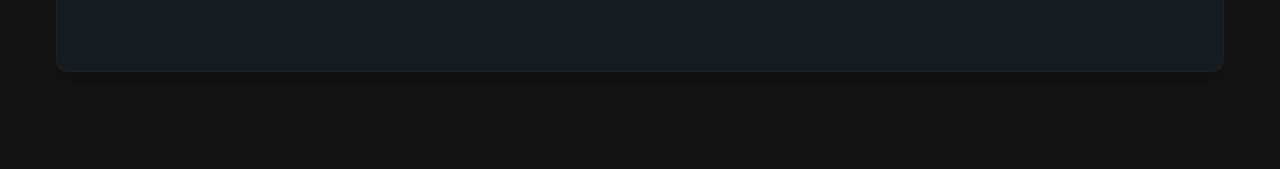
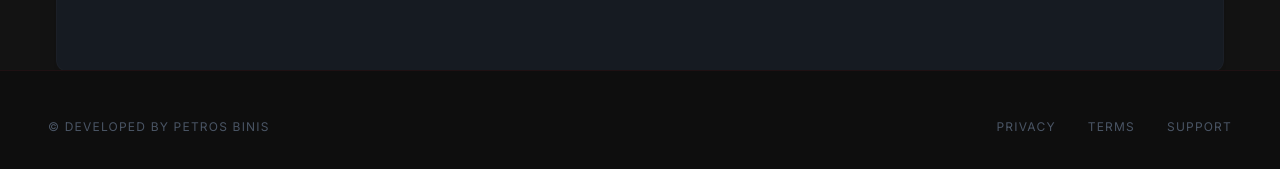
Before and after one commit to PeterBnx/Binis_Invoices, a React (Vite) app in the folder frontend/: page / in a window 1280 px wide. Shown: the part 617-786 px from the top of the page. Built offline with nearby package versions, Linux system fonts and the light colour scheme; no server answers; sample sign-in values are in the browser's storage.

Commit message:
fix: token missing from some fetch actions

```diff
--- a/frontend/src/Layout.tsx
+++ b/frontend/src/Layout.tsx
@@ -36,7 +36,33 @@ function Layout() {
       </main>
 
       {/* --- STATIC FOOTER --- */}
-      {/* Keep your footer as is... */}
+      <footer className="z-30 fixed bottom-0 w-full py-12 border-t border-[#B32C3A]/10 bg-[#0E0E0E]">
+        <div className="flex flex-col md:flex-row justify-between items-center px-12 max-w-7xl mx-auto gap-4">
+          <div className="text-gray-600 font-['Inter'] text-xs uppercase tracking-widest">
+            © developed by petros binis
+          </div>
+          <div className="flex items-center gap-8">
+            <a
+              className="text-gray-600 font-['Inter'] text-xs uppercase tracking-widest hover:text-[#B32C3A] transition-colors"
+              href="#"
+            >
+              Privacy
+            </a>
+            <a
+              className="text-gray-600 font-['Inter'] text-xs uppercase tracking-widest hover:text-[#B32C3A] transition-colors"
+              href="#"
+            >
+              Terms
+            </a>
+            <a
+              className="text-gray-600 font-['Inter'] text-xs uppercase tracking-widest hover:text-[#B32C3A] transition-colors"
+              href="#"
+            >
+              Support
+            </a>
+          </div>
+        </div>
+      </footer>
     </>
   );
 }
--- a/frontend/src/pages/Orders.tsx
+++ b/frontend/src/pages/Orders.tsx
@@ -32,9 +32,16 @@ function Orders() {
   const [isLoading, setIsLoading] = useState(false);
 
   const onOrderClick = (id: string): void => {
+    const token = localStorage.getItem("token");
       setIsLoading(true);
 
-      fetch(`${API_BASE_URL}/binis_invoices/orders/${id}`)
+      fetch(`${API_BASE_URL}/binis_invoices/orders/${id}`, {
+        headers: {
+            "Authorization": `Token ${token}`,
+            "Content-Type": "application/json"
+        }
+      }
+      )
         .then(res => {
             if (!res.ok) throw new Error("Failed to fetch");
             return res.json();
```
Also changed, not shown: 1 other file (tests, documents, lock files or other folders).
